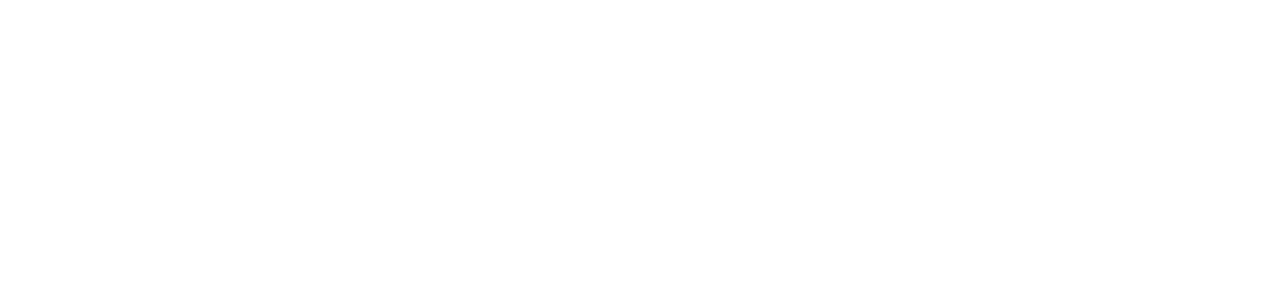
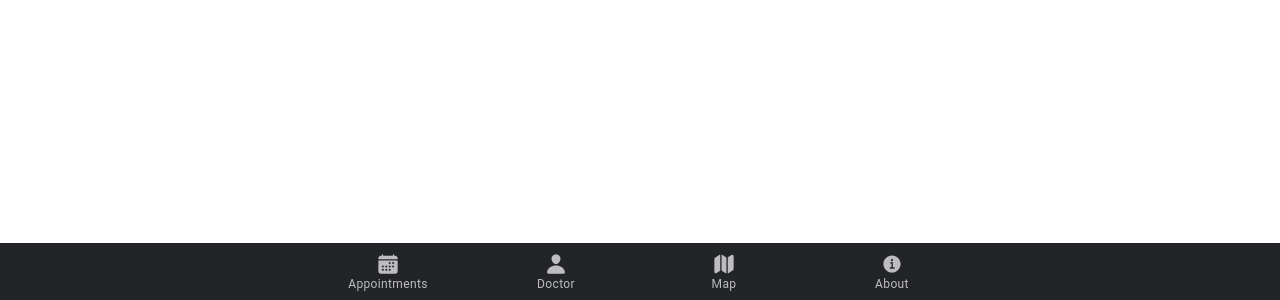
Before and after one commit to VinceSanityyy/appointMed-Patient, a React (Create React App) app: page /home in a window 1280 px wide. Shown: the part 500-800 px from the top of the page. Built offline with nearby package versions, Linux system fonts and the light colour scheme.

Commit message:
ongoing layouts

```diff
--- a/src/App.tsx
+++ b/src/App.tsx
@@ -33,15 +33,14 @@ import '@ionic/react/css/display.css';
 
 /* Theme variables */
 import './theme/variables.css';
-
+import Home from './components/Home'
 const App: React.FC = () => (
   <IonApp>
     <IonReactRouter>
       <IonRouterOutlet>
         <Route path="/" component={Login} exact/>
-        {/* <Route path="/home" component={Home} exact/> */}
+        <Route path="/home" component={Home} exact/>
         <Route path="/register" component={Register} exact/>
-
       </IonRouterOutlet>
     </IonReactRouter>
   </IonApp>
--- /dev/null
+++ b/src/components/Home.tsx
@@ -0,0 +1,39 @@
+import React from 'react';
+import { IonTabs, IonTabBar, IonTabButton, IonIcon, IonLabel, IonBadge, IonPage, IonRouterOutlet } from '@ionic/react';
+import { calendar, create, logOut, personCircle, map, informationCircle, people, person } from 'ionicons/icons';
+import { Redirect, Route } from 'react-router';
+
+import Tab1 from '../pages/Tab1'
+import Tab2 from '../pages/Tab2'
+import Tab3 from '../pages/Tab3'
+export const Home: React.FC = () => {
+    return(
+      <IonTabs>
+      <IonRouterOutlet>
+        <Route path="/tab1" component={Tab1} />
+        <Route path="/tab2" component={Tab2} />
+        <Route path="/tab3" component={Tab3} />
+      </IonRouterOutlet>
+      <IonTabBar color="dark" slot="bottom">
+        <IonTabButton tab="schedule" href="/tab1">
+          <IonIcon icon={calendar} />
+          <IonLabel>Appointments</IonLabel>
+        </IonTabButton>
+        <IonTabButton tab="speakers" href="/tab2">
+          <IonIcon icon={person} />
+          <IonLabel>Doctor</IonLabel>
+        </IonTabButton>
+        <IonTabButton tab="map" href="/tab3">
+          <IonIcon icon={map} />
+          <IonLabel>Map</IonLabel>
+        </IonTabButton>
+        <IonTabButton tab="about" href="/tab1">
+          <IonIcon icon={informationCircle} />
+          <IonLabel>About</IonLabel>
+        </IonTabButton>
+      </IonTabBar>
+    </IonTabs>
+    )
+};
+
+export default Home;
--- a/src/firebase.tsx
+++ b/src/firebase.tsx
@@ -1,21 +1,33 @@
-import * as firebase from 'firebase';
+// import * as firebase from 'firebase';
 
-const firebaseConfig = {
-    apiKey: 'AIzaSyA-VE-uUlhQkrrYCKF6cz6BftmPxYahO1w',
-    authDomain: 'appointmedweb.firebaseapp.com',
-    databaseURL: 'https://appointmedweb.firebaseio.com',
-    projectId: 'appointmedweb',
-    storageBucket: 'appointmedweb.appspot.com',
-    messagingSenderId: '1063993361955',
-    appId: '1:1063993361955:web:2f869e9f80c1167a059396'
-  }
+// const firebaseConfig = {
+//     apiKey: 'AIzaSyA-VE-uUlhQkrrYCKF6cz6BftmPxYahO1w',
+//     authDomain: 'appointmedweb.firebaseapp.com',
+//     databaseURL: 'https://appointmedweb.firebaseio.com',
+//     projectId: 'appointmedweb',
+//     storageBucket: 'appointmedweb.appspot.com',
+//     messagingSenderId: '1063993361955',
+//     appId: '1:1063993361955:web:2f869e9f80c1167a059396'
+//   }
 
-firebase.initializeApp(firebaseConfig);
+// firebase.initializeApp(firebaseConfig);
+
+// export async function loginUser(email:string, password:string){
+//   const res = await firebase.auth().signInWithEmailAndPassword(email,password).then((res)=>{
+//     console.log(res)
+//   }).catch((err)=>{
+//     console.log(err)
+//   })
+// }
 
 export async function loginUser(email:string, password:string){
-  const res = await firebase.auth().signInWithEmailAndPassword(email,password).then((res)=>{
-    console.log(res)
-  }).catch((err)=>{
-    console.log(err)
-  })
+  // const res = await firebase.auth().signInWithEmailAndPassword(email,password).then((res)=>{
+  //   console.log(res)
+  // }).catch((err)=>{
+  //   console.log(err)
+  // })
+  if(email == '' && password == ''){
+    console.log('success')
+    window.location.href = "/home";
+  }
 }
--- a/src/pages/Login.tsx
+++ b/src/pages/Login.tsx
@@ -7,7 +7,7 @@ export const Login: React.FC = () =>{
 
     async function loginAuth(){
        const res = await loginUser(email,password)
-       console.log(res)
+      //  console.log(res)
     }
 
     return(
@@ -31,7 +31,7 @@ export const Login: React.FC = () =>{
           </IonCard>
           <IonRow class="cardfooter">
             <IonCol>
-            <IonButton color="success" expand="block" type="submit" onClick={loginAuth}>Login</IonButton>
+            <IonButton color="primary" expand="block" type="submit" onClick={loginAuth}>Login</IonButton>
             <IonButton color="danger" expand="block" routerLink='/register'>Register</IonButton>
             </IonCol>
             </IonRow>
```
